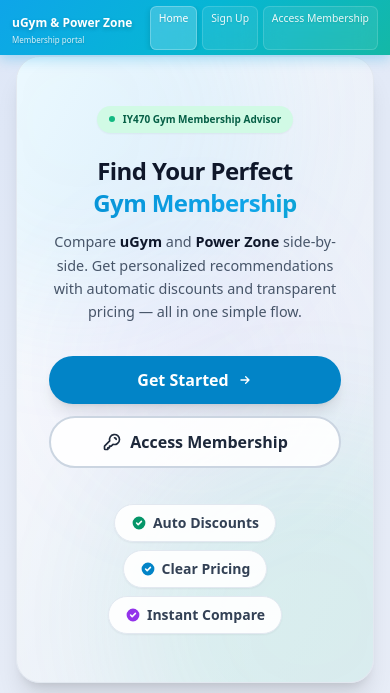
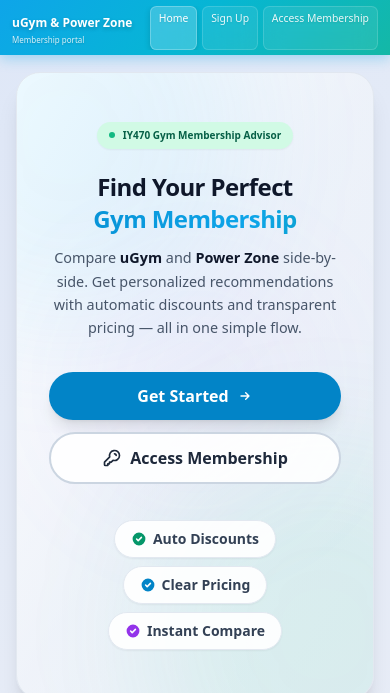
Before and after one commit to bluemadisonblue/gym-membership-advisor-gp, a Flask app: page / in a window 390 px wide. Shown: the top 693 px of the page. Run offline with Flask 3, Linux system fonts and the light colour scheme; some libraries are stand-ins or nearby versions.

Commit message:
Improve carousel arrows and fix mobile scrolling issues
- Enhanced white arrow buttons with better shadows and sizing
- Desktop: 52px arrows with smooth hover scale (1.15x)
- Tablet: 48px arrows with optimized shadows
- Mobile: 44px arrows with larger 22px icons
- Better backdrop blur and border styling
- Fix horizontal scrolling on mobile (overflow-x hidden)
- Add spacing between header and first content block
- Ensure all elements respect viewport width (max-width: 100%)
- Prevent body/html overflow on mobile devices

```diff
--- a/static/styles.css
+++ b/static/styles.css
@@ -2,6 +2,16 @@
 *::before,
 *::after {
     box-sizing: border-box;
+}
+
+/* Prevent all elements from overflowing */
+* {
+    max-width: 100%;
+}
+
+html {
+    overflow-x: hidden;
+    width: 100%;
 }
 
 /* Mobile-first smooth scrolling and tap highlight */
@@ -17,11 +27,14 @@
 }
 
 /* Prevent horizontal overflow on mobile */
+html,
 body {
     overflow-x: hidden;
     min-height: 100vh;
     margin: 0;
     padding: 0;
+    width: 100%;
+    max-width: 100%;
     /* Better touch scrolling */
     -webkit-overflow-scrolling: touch;
 }
@@ -238,8 +253,10 @@
     left: 0;
     right: 0;
     width: 100%;
+    max-width: 100%;
     z-index: 1000;
     transition: transform 0.3s ease;
+    overflow-x: hidden;
 }
 
 .header-content {
@@ -1180,12 +1197,29 @@
     body {
         padding: 0 !important;
         margin: 0 !important;
+        overflow-x: hidden !important;
+        width: 100vw !important;
+        max-width: 100% !important;
+    }
+
+    /* Prevent sections from overflowing */
+    section,
+    .carousel-container,
+    .site-header,
+    .site-footer {
+        max-width: 100vw !important;
+        overflow-x: hidden !important;
     }
 
     /* Main content padding */
     .site-main {
         padding: 1rem 0 1.5rem;
-        padding-top: calc(44px + 0.75rem) !important; /* Account for smaller fixed header on mobile */
+        padding-top: calc(44px + 1rem) !important; /* Account for smaller fixed header on mobile + spacing */
+    }
+
+    /* First section needs top margin */
+    .site-main > .container > section:first-child {
+        margin-top: 0.75rem !important;
     }
 
     /* Stepper optimization for mobile */
```
Also changed, not shown: other parts of static/styles.css (+36 -20 lines).
